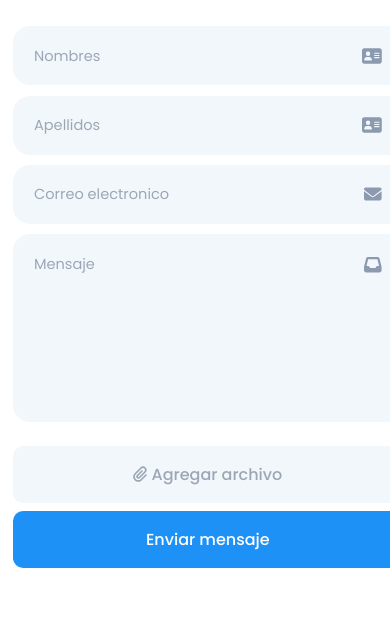
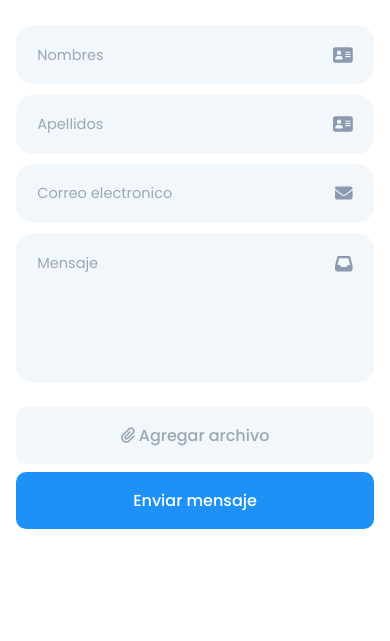
Before and after one commit to YoDavidSalgado/Portafolio, a plain HTML site: page contacto.html in a window 390 px wide. Shown: the part 203-844 px from the top of the page. Drawn offline with Linux system fonts and the light colour scheme.

Commit message:
Se ajusta el formulario para que se vea en pantallas de celular bien

```diff
--- a/css/styleContacto.css
+++ b/css/styleContacto.css
@@ -411,14 +411,13 @@ textarea.contact-input ~ .icon{
     }
 
     .left{
-        padding: 50px 1.5rem 0; /* Reduce el relleno superior del contenedor izquierdo a 50 píxeles */
+        padding: 0 1.5rem 0; /* Reduce el relleno superior del contenedor izquierdo a 50 píxeles */
         grid-template-columns: 1fr; /* Cambia el diseño de cuadrícula a una sola columna */
         justify-items: center; /* Centra los elementos horizontalmente */
     }
 
     .form-wrapper{
-        width: 100%; /* Establece el ancho del contenedor del formulario al 100% */
-        padding: 1rem 0; /* Agrega un relleno vertical de 1 rem */
+        padding: 0; /* Elimina el relleno del contenedor del formulario */
     }
 
     header ul{
@@ -441,15 +440,25 @@ textarea.contact-input ~ .icon{
 
 @media (max-width: 440px){
     .left{
-        padding: 40px 0.8rem 0; /* Reduce el relleno superior del contenedor izquierdo a 40 píxeles y los laterales a 0.8 rem */
+        padding: 40px 0; /* Reduce el relleno superior del contenedor izquierdo a 40 píxeles y los laterales a 0.8 rem */
     }
 
     .text{
         font-size: 0.8rem; /* Reduce el tamaño de la fuente del texto a 0.8 rem */
     }
 
+    .form-wrapper {
+        width: 100%;
+        max-width: none;
+        padding: 0 1rem; /* Agrega un relleno horizontal de 1 rem al contenedor del formulario */
+    }
+
     .input-wrap{
         grid-column: span 2; /* Hace que el contenedor ocupe ambas columnas en la cuadrícula */
+    }
+
+    .contact-input{
+        margin-right: 0; /* Ajusta el relleno del campo de entrada */
     }
 
     .contact-buttons{
--- a/css/styleMain.css
+++ b/css/styleMain.css
@@ -1,5 +1,9 @@
 @import url('https://fonts.googleapis.com/css2?family=Poppins:ital,wght@0,100;0,200;0,300;0,400;0,500;0,600;0,700;0,800;0,900;1,100;1,200;1,300;1,400;1,500;1,600;1,700;1,800;1,900&display=swap');
 /* Importa la fuente Poppins desde Google Fonts */
+
+*, *::before, *::after {  /* Selecciona todos los elementos y sus pseudo-elementos ::before y ::after */
+  box-sizing: border-box; /* Aplica el modelo de caja border-box a todos los elementos y sus pseudo-elementos */
+}
 
 body{ /* Estilos globales para el cuerpo del documento */
     font-family: Poppins, sans-serif; /* Establece la fuente principal del sitio web a Poppins, con sans-serif como fuente de respaldo. */
```
Also changed, not shown: 1 other file.
